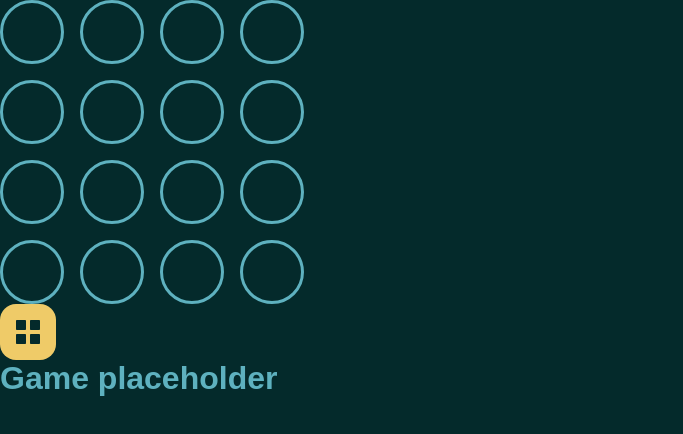
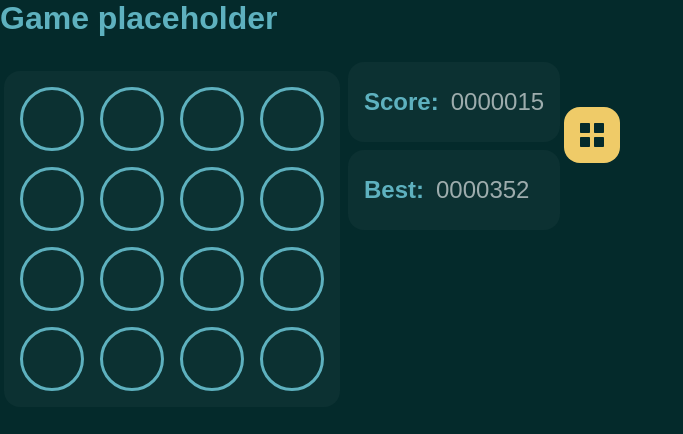
Before and after one commit to LuisNivar/my2048, a React (Create React App) app: page / in a window 1280 px wide. Shown: the top 434 px of the page, without its empty margins (0-683 px from the left). Built offline with nearby package versions, Linux system fonts and the light colour scheme; a web font is replaced by a local one.

Commit message:
Add Score Board as fuctional componet
Co-authored-by: Brian Uribe <BrianUribe6@users.noreply.github.com>

```diff
--- a/src/App.tsx
+++ b/src/App.tsx
@@ -1,18 +1,28 @@
 import "./App.css";
 import { ReactComponent as MenuIcon } from "./assets/menu.svg";
 import Board from "./components/Board";
+import Container from "./components/Container";
 import IconButton from "./components/IconButton";
+import ScoreBoard from "./components/ScoreBoard";
 
 function App() {
   const rows = 4;
   const columns = 4;
+  let score = 15;
+  let bestScore = 352;
 
   return (
     <div className="app">
       {/* TODO Add game components */}
-      <Board rows={rows} columns={columns} />
+      <h1>Game placeholder</h1>
+
+      <Container>
+        <Board rows={rows} columns={columns} />
+      </Container>
+
+      <ScoreBoard score={score} bestScore={bestScore} />
+
       <IconButton Icon={MenuIcon} />
-      <h1>Game placeholder</h1>
     </div>
   );
 }
--- a/src/components/Container/index.css
+++ b/src/components/Container/index.css
@@ -1,6 +1,7 @@
 .round-square {
+  display: inline-flex;
   background: rgba(255, 255, 255, 0.03);
-  border-radius: 5%;
-  padding: 20px;
-  margin: 10px;
+  border-radius: 1rem;
+  padding: 1rem;
+  margin: 0.25rem;
 }
--- /dev/null
+++ b/src/components/ScoreBoard/index.css
@@ -0,0 +1,19 @@
+.score-board {
+  display: inline-flex;
+  flex-direction: column;
+  justify-content: space-between;
+  vertical-align: middle;
+}
+
+.score-board p {
+  color: var(--secondary-light);
+  font-size: 1.5em;
+  line-height: 0;
+  margin-left: 0.75rem;
+}
+
+.score-board p.title {
+  color: var(--primary);
+  font-weight: bold;
+  margin-left: 0;
+}
--- /dev/null
+++ b/src/components/ScoreBoard/index.tsx
@@ -0,0 +1,31 @@
+import React from "react";
+import Container from "../Container";
+import "./index.css";
+
+type ScoreType = {
+  score: number;
+  bestScore: number;
+};
+
+function ScoreBoard(props: ScoreType) {
+  /**
+   * Add leading Zeros
+   * @see {@link https://stackoverflow.com/questions/1267283/how-can-i-pad-a-value-with-leading-zeros}
+   */
+  const score = ("0000000" + props.score).slice(-7);
+  const bestScore = ("0000000" + props.bestScore).slice(-7);
+
+  return (
+    <div className="score-board">
+      <Container>
+        <p className="title">Score:</p> <p>{score}</p>
+      </Container>
+
+      <Container>
+        <p className="title">Best:</p> <p>{bestScore} </p>
+      </Container>
+    </div>
+  );
+}
+
+export default ScoreBoard;
--- a/src/index.css
+++ b/src/index.css
@@ -12,6 +12,7 @@
 :root {
   --primary: #5eb1bf;
   --primary-light: #ffffff;
+  --secondary-light: #ffffff99;
   --secondary: #efcb68;
   --bg-body: #042a2b;
 
```
